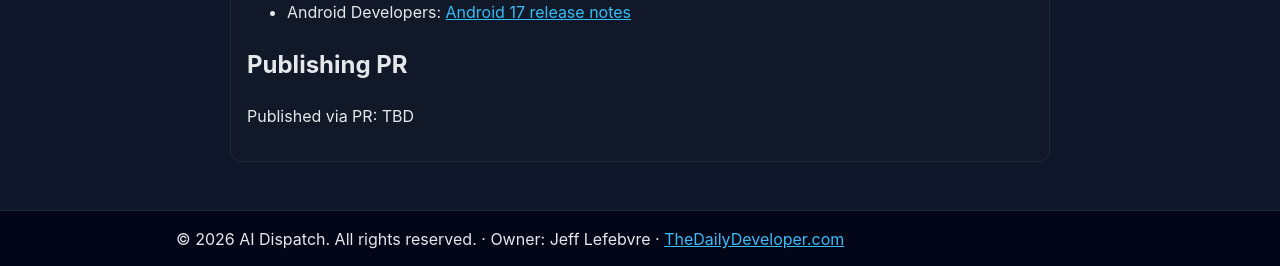
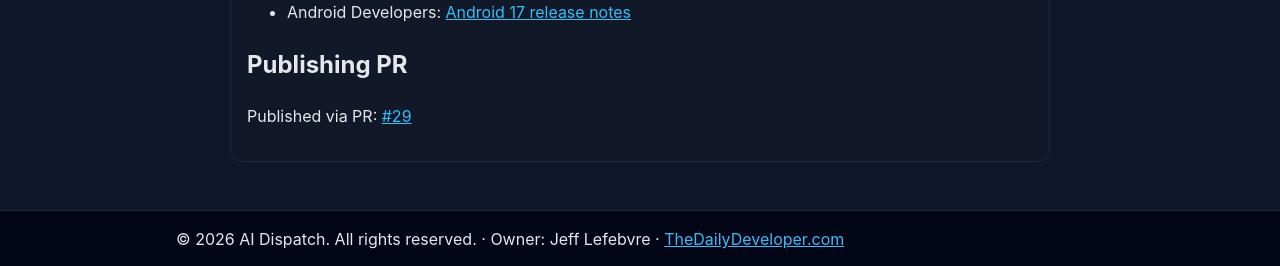
Before and after one commit to thestamp/Static-ai-articles, a Jekyll site: the page built from articles/2026-04-23-android-17-qpr1-beta-1-pixel.md, in a window 1280 px wide. Shown: the part 753-1019 px from the top of the page. Built offline with Jekyll 4.4.1, drawn with Linux system fonts in a browser that asks for light colours.

Commit message:
chore: backfill published pr url

```diff
--- a/articles/2026-04-23-android-17-qpr1-beta-1-pixel.md
+++ b/articles/2026-04-23-android-17-qpr1-beta-1-pixel.md
@@ -7,7 +7,7 @@
 category: "breaking-news"
 status: "published"
 permalink: "/articles/2026-04-23-android-17-qpr1-beta-1-pixel/"
-published_pr_url: "TBD"
+published_pr_url: "https://github.com/thestamp/Static-ai-articles/pull/29"
 ---
 
 # Google Rolls Out Android 17 QPR1 Beta 1 for Pixel Devices
@@ -26,4 +26,4 @@
 
 ## Publishing PR
 
-Published via PR: TBD
+Published via PR: [#29](https://github.com/thestamp/Static-ai-articles/pull/29)
```
